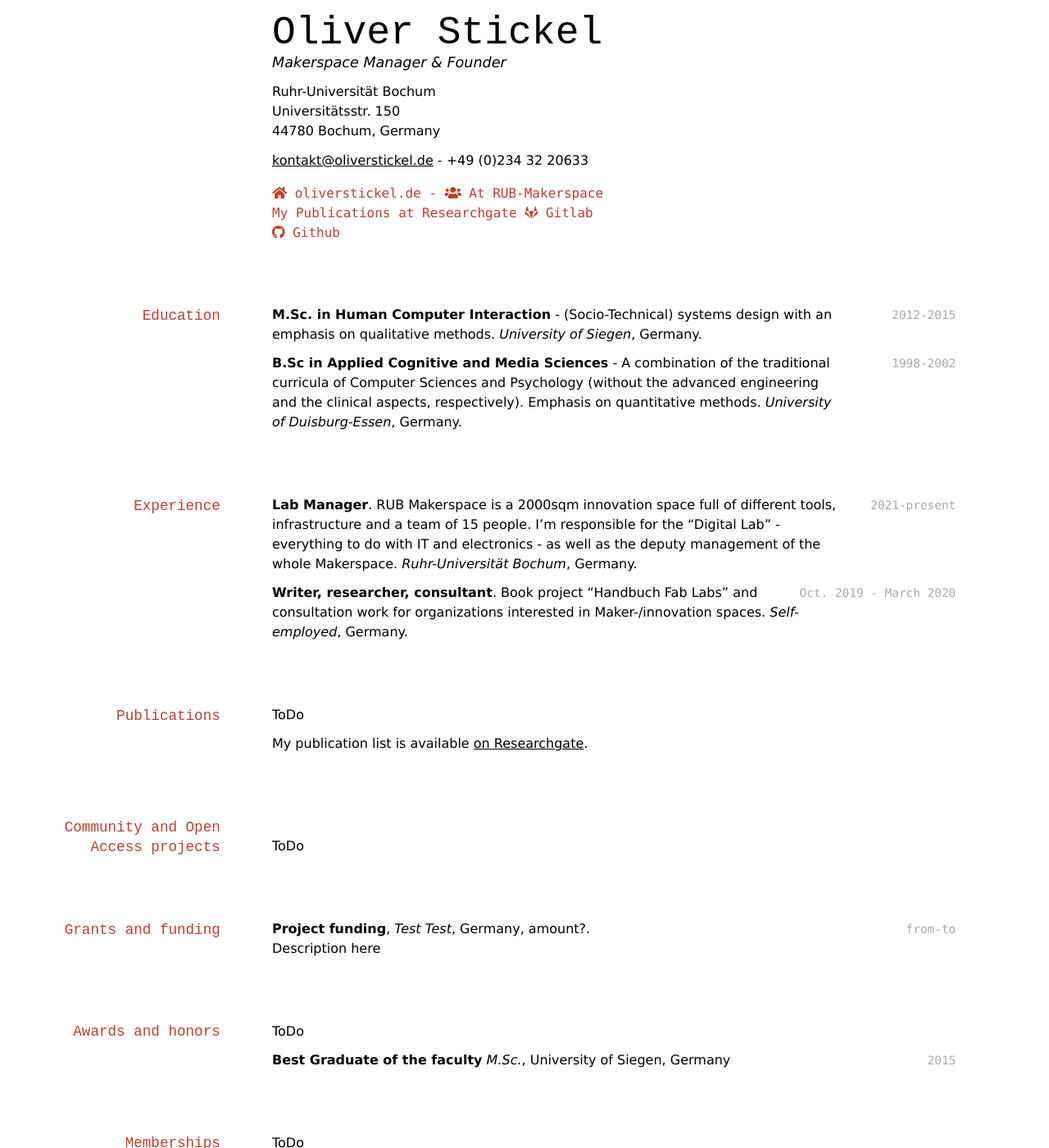
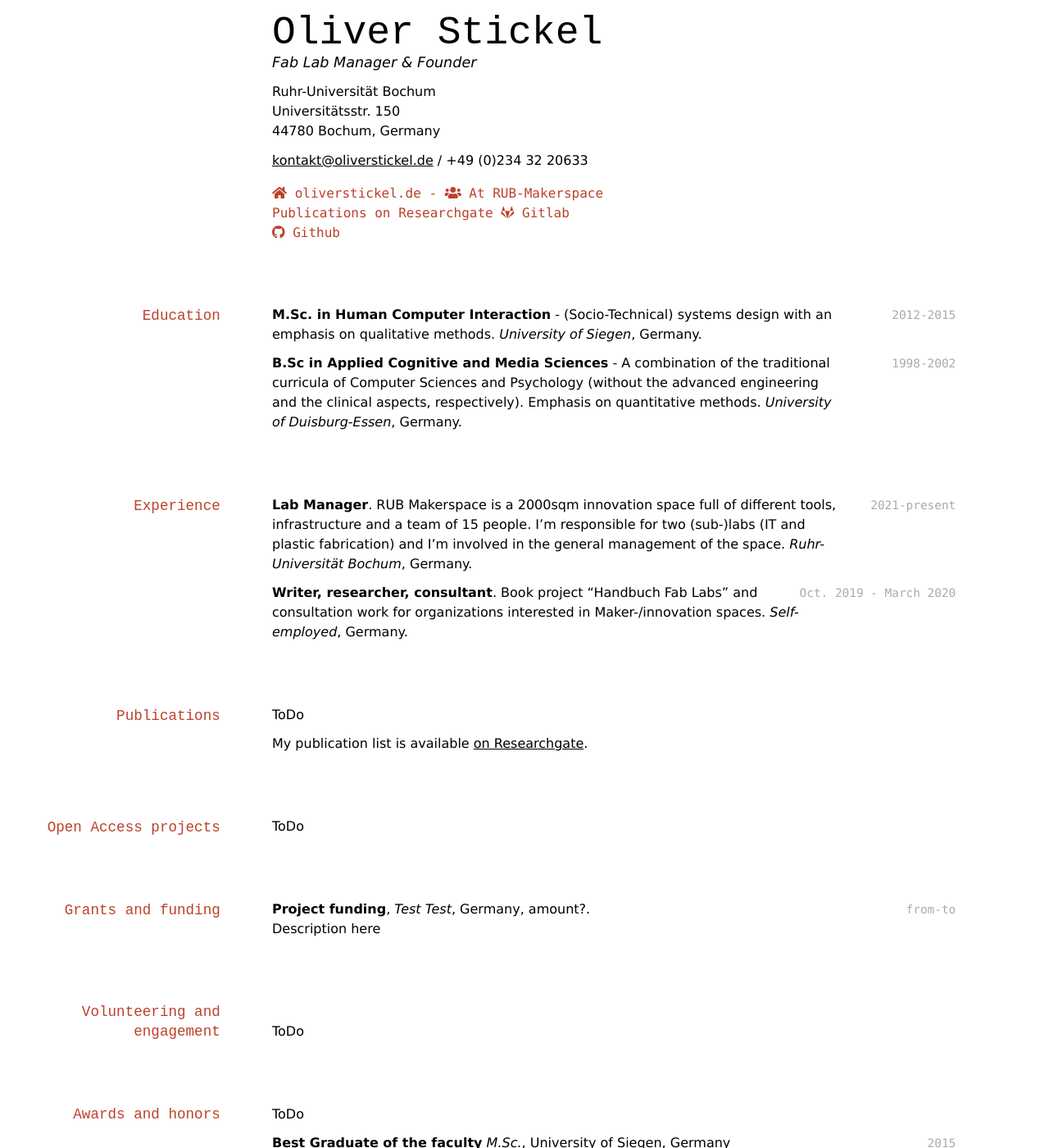
Before and after one commit to oliverstickel/oliverstickel.github.io, a Jekyll site: the page built from index.md, in a window 1280 px wide and 1400 px high. Shown: the whole window at 82% size. Built offline with Jekyll 4.4.1, drawn with Linux system fonts in a browser that asks for light colours; nearby versions of some CDN libraries; a style sheet for code colours, icons or effects is not loaded.

Commit message:
update content

```diff
--- a/index.md
+++ b/index.md
@@ -3,18 +3,18 @@ layout: cv
 title: Oliver Stickel
 ---
 # Oliver Stickel
-Makerspace Manager & Founder
+Fab Lab Manager & Founder
 
 Ruhr-Universität Bochum<br/>
 Universitätsstr. 150<br/>
 44780 Bochum, Germany<br/>
 
-<a href="kontakt@oliverstickel.de">kontakt@oliverstickel.de</a> - +49 (0)234 32 20633
+<a href="kontakt@oliverstickel.de">kontakt@oliverstickel.de</a> / +49 (0)234 32 20633
 
 <div id="webaddress">
   <a href="https://oliverstickel.de"><i class="fas fa-home"></i> oliverstickel.de</a> -
   <a href="https://makerspace.rub.de/team/#os"><i class="fas fa-users"></i> At RUB-Makerspace</a><br/>
-  <a href="https://www.researchgate.net/profile/Oliver-Stickel"><i class="ai ai-researchgate"></i> My Publications at Researchgate</a>
+  <a href="https://www.researchgate.net/profile/Oliver-Stickel"><i class="ai ai-researchgate"></i> Publications on Researchgate</a>
   <a href="https://git.noc.rub.de/stickoft"><i class="fab fa-gitlab"></i> Gitlab</a><br/>
   <a href="https://github.com/oliverstickel/"><i class="fab fa-github"></i> Github</a><br/>
 </div>
@@ -30,7 +30,7 @@ Universitätsstr. 150<br/>
 ## Experience
 
 `2021-present`
-**Lab Manager**. RUB Makerspace is a 2000sqm innovation space full of different tools, infrastructure and a team of 15 people. I'm responsible for the "Digital Lab" - everything to do with IT and electronics - as well as the deputy management of the whole Makerspace. *Ruhr-Universität Bochum*, Germany.
+**Lab Manager**. RUB Makerspace is a 2000sqm innovation space full of different tools, infrastructure and a team of 15 people. I'm responsible for two (sub-)labs (IT and plastic fabrication) and I'm involved in the general management of the space. *Ruhr-Universität Bochum*, Germany.
 
 `Oct. 2019 - March 2020`
 **Writer, researcher, consultant**. Book project "Handbuch Fab Labs" and consultation work for organizations interested in Maker-/innovation spaces. *Self-employed*, Germany.
@@ -42,7 +42,7 @@ ToDo
 My publication list is available [on Researchgate](https://www.researchgate.net/profile/Oliver-Stickel).
 
 
-## Community and Open Access projects
+## Open Access projects
 
 ToDo
 
@@ -53,6 +53,10 @@ ToDo
 `from-to`
 **Project funding**, *Test Test*, Germany, amount?. <br/>
 Description here
+
+## Volunteering and engagement
+
+ToDo
 
 
 ## Awards and honors
@@ -68,6 +72,10 @@ ToDo
 
 `from-to`
 organization
+
+## Other links
+
+ToDo
 
 ## Languages
 
```
Also changed, not shown: favicon.ico (deleted).
